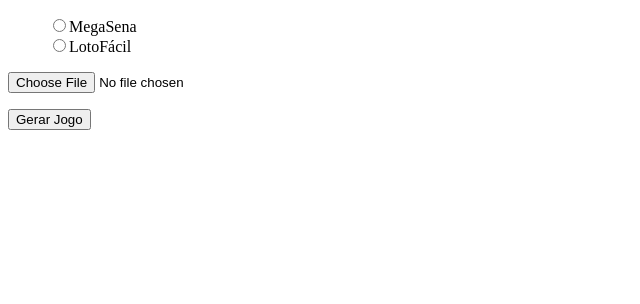
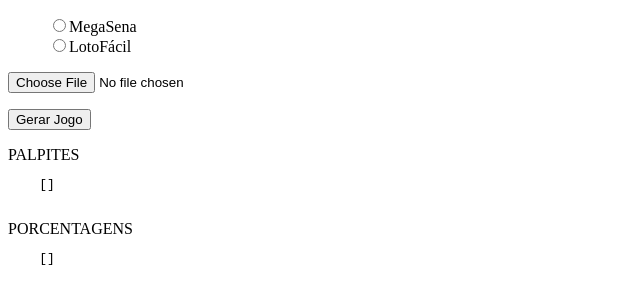
Before and after one commit to FabioFake/gerador-palpites-loteria, an Angular app: page / in a window 1280 px wide. Shown: the top 304 px of the page, without its empty margins (0-640 px from the left). Built offline with nearby package versions, Linux system fonts and the light colour scheme.

Commit message:
Resultado do Palpite retornado por Observer/Subject

```diff
--- a/src/app/app.component.html
+++ b/src/app/app.component.html
@@ -18,3 +18,15 @@
 <p>
   <input type="button" (click)="gerarJogo($event)" value="Gerar Jogo">
 </p>
+<div>
+  <label>PALPITES</label>
+  <pre>
+    {{palpiteArray | json }}
+  </pre>
+</div>
+<div>
+  <label>PORCENTAGENS</label>
+  <pre>
+    {{ porcentagemArray | json }}
+  </pre>
+</div>
--- a/src/app/app.component.ts
+++ b/src/app/app.component.ts
@@ -6,6 +6,7 @@
 import { MontadorResultadoMegasenaService } from './gerador-resultado/montador-resultado/montador-resultado-megasena.service';
 import { TesteGeradorProbabilidadesService } from './gerador-possibilidade/teste-gerador-probabilidades.service';
 import { ResultadoJogo } from './gerador-resultado/beans/resultado-jogo';
+import { Subscription } from 'rxjs/Subscription';
 
 
 
@@ -19,6 +20,9 @@
   public tipoLoteria: number;
 
   private arquivoResultados: File;
+
+  public palpiteArray:Array<number> = [];
+  public porcentagemArray: Array<number> = [];
 
   public constructor(private leitorResultadosService: LeitorResultadosService,
     private montadorResultadoMegasenaService: MontadorResultadoMegasenaService,
@@ -48,7 +52,15 @@
   private tratarResponse(resultadoJogos) {
     this.ordenarDezenas(resultadoJogos);
     const apenasDezenasNumericas = this.extrairApenasDezenas(resultadoJogos);
-    this.geradorDezenasMegaSenaService.gerarProbabilidades(apenasDezenasNumericas);
+    const geradorPalpitesSubscription: Subscription =
+      this.geradorDezenasMegaSenaService.gerarProbabilidades(apenasDezenasNumericas).subscribe((palpite) => {
+        console.log('*******************************************');
+        console.log('*******************************************');
+        console.log('*******************************************');
+        console.log(palpite);
+        this.palpiteArray.push(palpite.dezena);
+        this.porcentagemArray.push(palpite.porcentagem);
+      });
     // this.testeGeradorProbabilidadesService.testarGeracaoPorPossibilidades(resultadoJogos);
   }
 
--- a/src/app/mega-sena/gerador-dezenas-mega-sena.service.ts
+++ b/src/app/mega-sena/gerador-dezenas-mega-sena.service.ts
@@ -5,6 +5,7 @@
 import { GeradorProvaveisDezenas } from '../gerador-possibilidade/gerador-provaveis-dezenas.service';
 import { RangeNumeracaoGeradorProvaveisDezenasService } from '../gerador-possibilidade/range-numeracao-gerador-provaveis-dezenas.service';
 import { MaisSorteadosGeradorProvaveisDezenasService } from '../gerador-possibilidade/mais-sorteados-gerador-provaveis-dezenas.service';
+import { Subject } from 'rxjs/Subject';
 
 @Injectable()
 export class GeradorDezenasMegaSenaService {
@@ -23,6 +24,8 @@
 
   private melhorPercentagem = -1;
   private palpiteComMelhorPercentagem = -1;
+
+  public $palpiteSubject: Subject<any> = new Subject<any>();
 
   constructor(private geradorProvaveisDezenasImparService: GeradorProvaveisDezenasImparService,
     private ineditoGeradorProvaveisDezenasService: IneditoGeradorProvaveisDezenasService,
@@ -54,8 +57,9 @@
   //   });
   // }
 
-  public gerarProbabilidades(resultadosMegaSena: Array<Array<number>>): void {
+  public gerarProbabilidades(resultadosMegaSena: Array<Array<number>>): Subject<any>   {
     this.gerarProbabilidadesPorPosicao(resultadosMegaSena, 0);
+    return this.$palpiteSubject;
   }
 
   public gerarProbabilidadesPorPosicao(resultadosMegaSena: Array<Array<number>>, indicePosicao: number): void {
@@ -149,10 +153,11 @@
           if (
             // (this.porcentagemAcertosPosicaoDezena[indicePosicao] > this.PORCENTAGEM_MINIMA_ACERTOS)
             // ||
-            this.controladorOverflow > 10000
+            this.controladorOverflow > 750
           ){
             this.resetarControladorOverflow();
             this.resetarGeradorProvaveisDezenasArray();
+            this.$palpiteSubject.next(JSON.parse('{ "dezena" : ' + this.palpiteComMelhorPercentagem + ' , "porcentagem" : ' + this.melhorPercentagem + ' } '));
             indicePosicao++;
             console.log('---------------- PALPITE PARA A POSIÇÃO. (POSICAO, PALPITE) ', indicePosicao, this.palpiteComMelhorPercentagem);
             this.palpite.push(this.palpiteComMelhorPercentagem);
```
